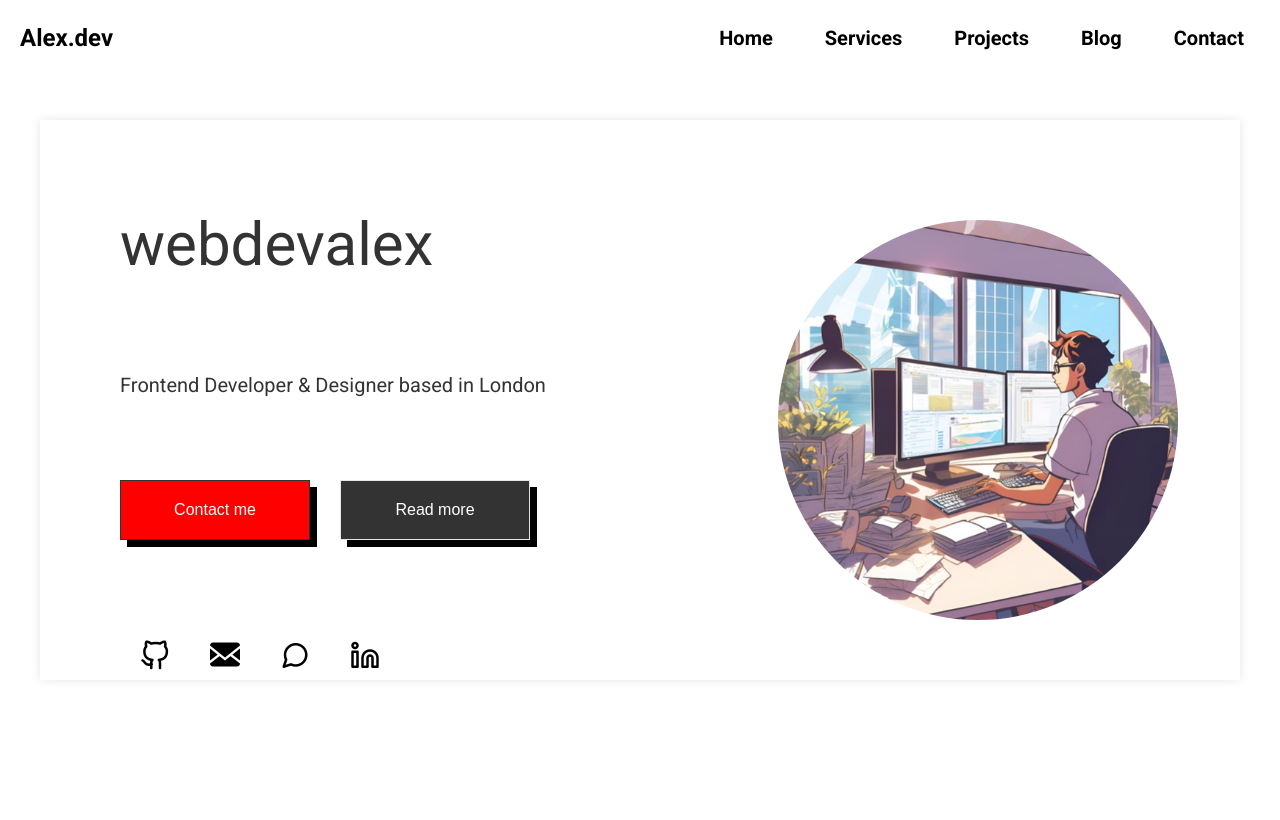
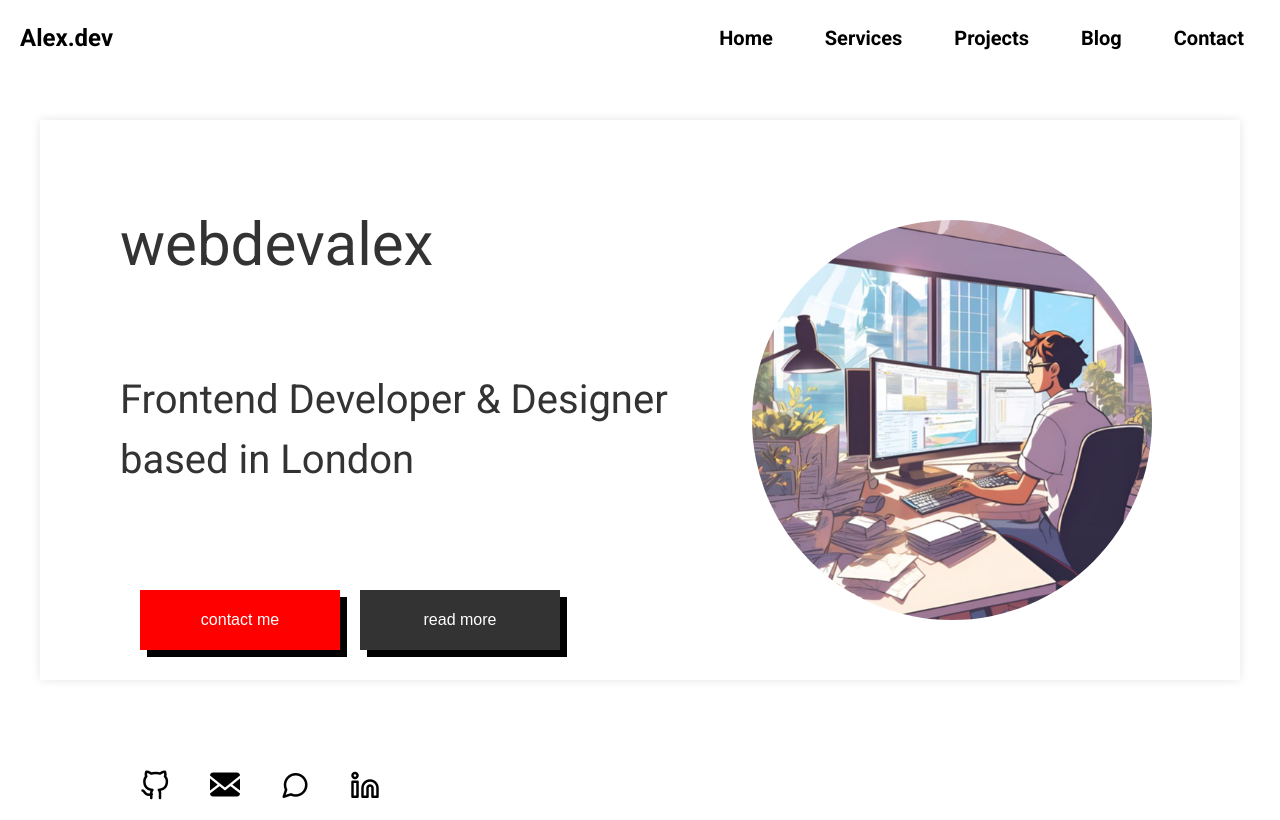
Before and after one commit to Alez05/my-portfolio-v2, a Next.js app: page / in a window 1280 px wide. Built offline with nearby package versions, Linux system fonts and the light colour scheme.

Commit message:
update hero section on homepage Fixes #109

```diff
--- a/src/libs/ui/atom/button/button.tsx
+++ b/src/libs/ui/atom/button/button.tsx
@@ -18,6 +18,7 @@
   gap = 0,
   boxShadow = '',
   variant = '',
+  onClick,
 }: TButton) => {
   const stil = getStil({
     padding,
@@ -33,7 +34,13 @@
     boxShadow,
   }) as React.CSSProperties
   return (
-    <button type={type} disabled={disabled} className="button" style={stil}>
+    <button
+      type={type}
+      disabled={disabled}
+      className="button"
+      style={stil}
+      onClick={onClick}
+    >
       {children}
     </button>
   )
--- a/src/libs/ui/molecule/buttongroup/buttongroup.tsx
+++ b/src/libs/ui/molecule/buttongroup/buttongroup.tsx
@@ -3,6 +3,7 @@
 
 const ButtonGroup = ({ buttons, children }: TButtonGroup) => {
   const buttonArray = Array.isArray(buttons) ? buttons : [buttons]
+
   return (
     <FlexBox
       flexDirection="row"
--- a/src/libs/ui/molecule/buttongroup/buttongroup.type.ts
+++ b/src/libs/ui/molecule/buttongroup/buttongroup.type.ts
@@ -2,6 +2,7 @@
   label?: string
   variant?: string
   backgroundColor?: string
+  link?: string
   border?: string
   borderRadius?: string
   color?: string
--- a/src/libs/ui/organism/reusable/herosection/herosection.tsx
+++ b/src/libs/ui/organism/reusable/herosection/herosection.tsx
@@ -1,6 +1,7 @@
 import { Button, FlexBox, Image, Text } from '@/libs/ui/atom'
 import { THeroSection } from './herosection.type'
 import { ButtonGroup } from '@/libs/ui/molecule'
+import { Socials } from '../socials'
 
 const HeroSection = ({
   buttonAction,
@@ -30,8 +31,9 @@
             {description}
           </Text>
           <FlexBox flexDirection="row" gap={30} width="500px">
-            <ButtonGroup buttons={buttons}></ButtonGroup>
+            <ButtonGroup buttons={buttons} />
           </FlexBox>
+          <Socials />
         </FlexBox>
         <FlexBox justifyContent="center" width="40%" flexDirection="row">
           <Image
@@ -40,7 +42,7 @@
             width="400px"
             aspect="1 / 1"
             height="auto"
-            borderRadius="30%"
+            borderRadius="50%"
           />
         </FlexBox>
       </FlexBox>
--- a/src/libs/ui/pages/home/page.tsx
+++ b/src/libs/ui/pages/home/page.tsx
@@ -1,12 +1,34 @@
-import { Layout, Maintenance } from '@/libs/ui';
-import { HomeHeader } from '../../organism';
+import { Layout, Maintenance } from '@/libs/ui'
+import { HeroSection, HomeHeader } from '../../organism'
+import herobox from '../../../../content/herobox.json'
+import { link } from 'fs'
 
 const HomePage = () => {
+  const buttonArray = [
+    {
+      label: 'contact me',
+      variant: 'primary',
+      backgroundColor: 'var(--color-danger)',
+      link: 'https://webdevamin.com/',
+    },
+    {
+      label: 'read more',
+      variant: 'primary',
+      backgroundColor: 'var(--color-dark-gray)',
+    },
+  ]
+
   return (
     <Layout>
-      <HomeHeader />
+      <HeroSection
+        title={herobox.title}
+        buttons={buttonArray}
+        description={herobox.description}
+        imageAlt="alex profile"
+        imageUrl="/images/profile.png"
+      />
     </Layout>
-  );
-};
+  )
+}
 
-export default HomePage;
+export default HomePage
```
Also changed, not shown: src/libs/type/lib/button.ts (+17 -16 lines), src/libs/ui/organism/reusable/socials/socials.tsx (+23 -23 lines).
